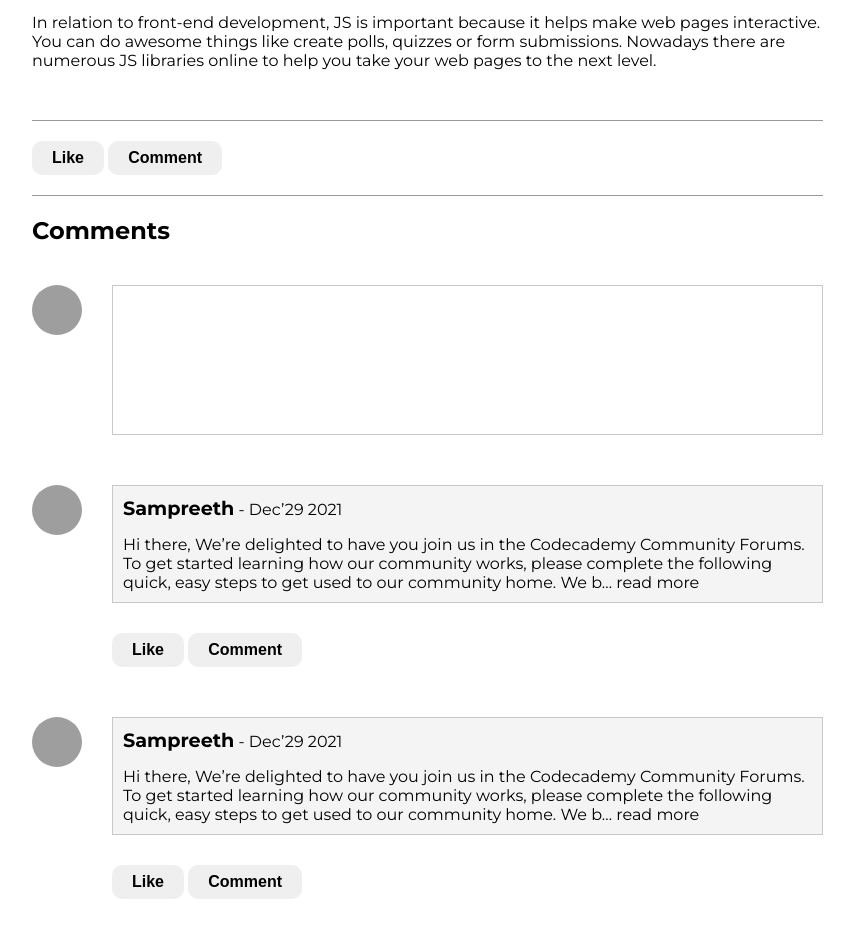
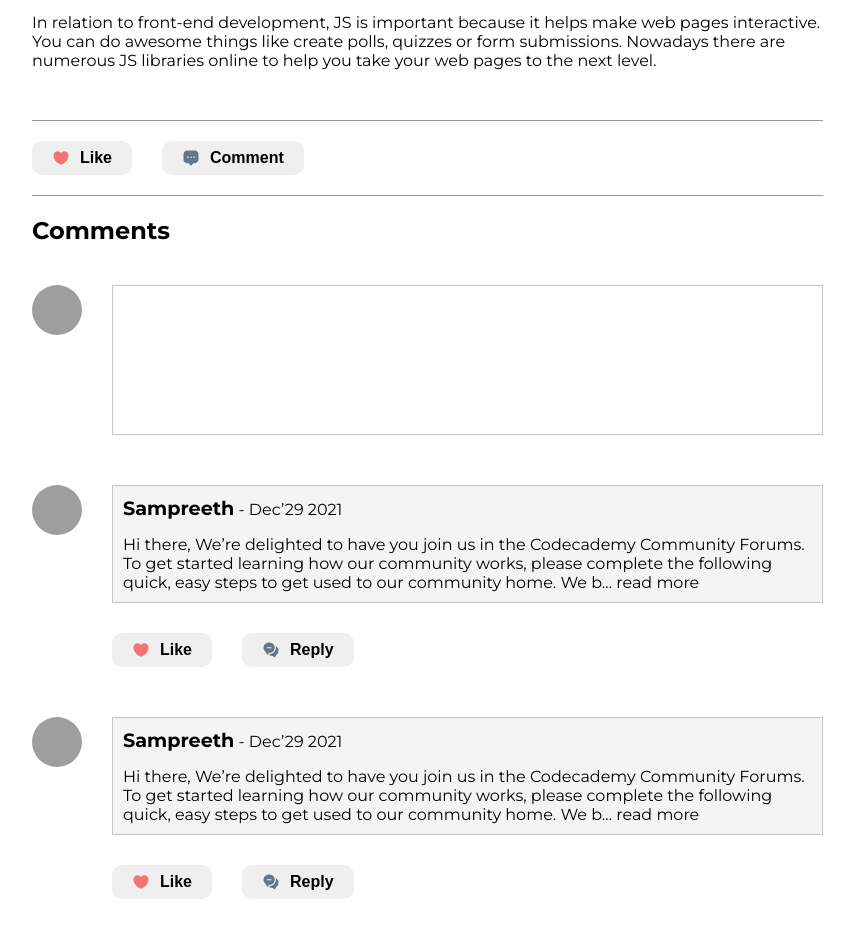
Before and after one commit to mandeepdebnath/techsnap-task, a plain HTML site: page index.html in a window 1280 px wide. Shown: the part 2380-3309 px from the top of the page, without its empty margins (28-882 px from the left). Drawn offline with Linux system fonts and the light colour scheme; grey boxes are pictures that could not be loaded.

Commit message:
finalizing

```diff
--- a/index.html
+++ b/index.html
@@ -118,9 +118,9 @@
 
 
         <section class="react-section">
-          <div class="react-options post-react">
-            <button>Like</button>
-            <button>Comment</button>
+          <div class="react-options post-react flex">
+            <button class="flex"> <img src="./assets/like.svg" alt=""> Like</button>
+            <button class="flex"> <img src="./assets/comment.svg" alt=""> Comment</button>
           </div>
           <div class="comments-section flex flex-column">
             <h2>Comments</h2>
@@ -142,9 +142,9 @@
                 </p>
               </div>
 
-                <div class="react-options">
-                  <button>Like</button>
-                  <button>Comment</button>
+                <div class="react-options flex">
+                  <button class="flex"> <img src="./assets/like.svg" alt=""> Like</button>
+                  <button class="flex"> <img src="./assets/reply.svg" alt=""> Reply</button>
                 </div>
 
               </div>
@@ -162,9 +162,9 @@
               </p>
             </div>
 
-              <div class="react-options">
-                <button>Like</button>
-                <button>Comment</button>
+              <div class="react-options flex">
+                <button class="flex"> <img src="./assets/like.svg" alt=""> Like</button>
+                <button class="flex"> <img src="./assets/reply.svg" alt="">Reply</button>
               </div>
 
             </div>
--- a/style.css
+++ b/style.css
@@ -260,6 +260,15 @@ nav.close-menu {
   border-bottom: 1px solid rgb(153, 153, 153);
 }
 
+.react-options button {
+  align-items: center;
+  gap: 10px;
+  justify-content: center;
+}
+.react-options button img {
+  height: 18px;
+}
+
 .comment-container {
   margin: 10px 0;
 }
```
Also changed, not shown: assets/comment.svg (added), assets/like.svg (added), assets/reply.svg (added).
